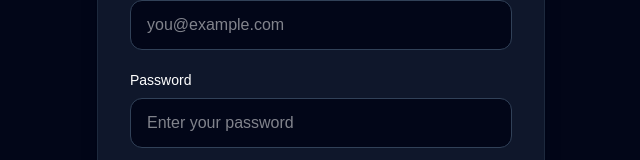
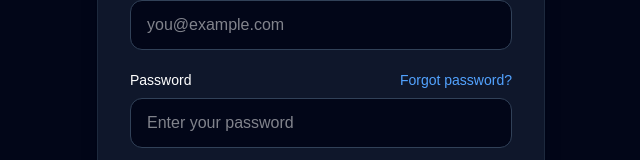
Before and after one commit to bharathreddy2210/lifepilot-ai-app, a Next.js app: page /login in a window 1280 px wide. Shown: the part 267-427 px from the top of the page, without its empty margins (319-959 px from the left). Built offline with nearby package versions, Linux system fonts and the light colour scheme; no server answers.

Commit message:
Add forgot password

```diff
--- a/app/login/page.tsx
+++ b/app/login/page.tsx
@@ -15,7 +15,6 @@ export default function LoginPage() {
 
   async function handleLogin(e: React.FormEvent<HTMLFormElement>) {
     e.preventDefault();
-
     setLoading(true);
     setMessage("");
 
@@ -30,10 +29,33 @@ export default function LoginPage() {
       return;
     }
 
-    setMessage("Login successful! Redirecting...");
-
     router.push("/dashboard");
     router.refresh();
+  }
+
+  async function handleResetPassword() {
+    if (!email.trim()) {
+      setMessage("Enter your email address first.");
+      return;
+    }
+
+    setLoading(true);
+    setMessage("");
+
+    const { error } = await supabase.auth.resetPasswordForEmail(
+      email.trim(),
+      {
+        redirectTo: `${window.location.origin}/reset-password`,
+      }
+    );
+
+    if (error) {
+      setMessage(error.message);
+    } else {
+      setMessage("Password reset email sent. Check your inbox.");
+    }
+
+    setLoading(false);
   }
 
   return (
@@ -66,14 +88,25 @@ export default function LoginPage() {
               onChange={(e) => setEmail(e.target.value)}
               placeholder="you@example.com"
               autoComplete="email"
-              className="w-full rounded-xl border border-slate-700 bg-slate-950 px-4 py-3 outline-none transition focus:border-blue-500"
+              className="w-full rounded-xl border border-slate-700 bg-slate-950 px-4 py-3 outline-none focus:border-blue-500"
             />
           </div>
 
           <div>
-            <label className="mb-2 block text-sm font-medium">
-              Password
-            </label>
+            <div className="mb-2 flex items-center justify-between">
+              <label className="block text-sm font-medium">
+                Password
+              </label>
+
+              <button
+                type="button"
+                onClick={handleResetPassword}
+                disabled={loading}
+                className="text-sm text-blue-400 hover:text-blue-300"
+              >
+                Forgot password?
+              </button>
+            </div>
 
             <input
               type="password"
@@ -82,16 +115,16 @@ export default function LoginPage() {
               onChange={(e) => setPassword(e.target.value)}
               placeholder="Enter your password"
               autoComplete="current-password"
-              className="w-full rounded-xl border border-slate-700 bg-slate-950 px-4 py-3 outline-none transition focus:border-blue-500"
+              className="w-full rounded-xl border border-slate-700 bg-slate-950 px-4 py-3 outline-none focus:border-blue-500"
             />
           </div>
 
           <button
             type="submit"
             disabled={loading}
-            className="w-full rounded-xl bg-blue-600 py-3 font-semibold transition hover:bg-blue-700 disabled:cursor-not-allowed disabled:opacity-50"
+            className="w-full rounded-xl bg-blue-600 py-3 font-semibold transition hover:bg-blue-700 disabled:opacity-50"
           >
-            {loading ? "Signing In..." : "Login"}
+            {loading ? "Please wait..." : "Login"}
           </button>
 
         </form>
@@ -104,11 +137,7 @@ export default function LoginPage() {
 
         <div className="my-6 flex items-center gap-3">
           <div className="h-px flex-1 bg-slate-800" />
-
-          <span className="text-sm text-slate-500">
-            OR
-          </span>
-
+          <span className="text-sm text-slate-500">OR</span>
           <div className="h-px flex-1 bg-slate-800" />
         </div>
 
```
